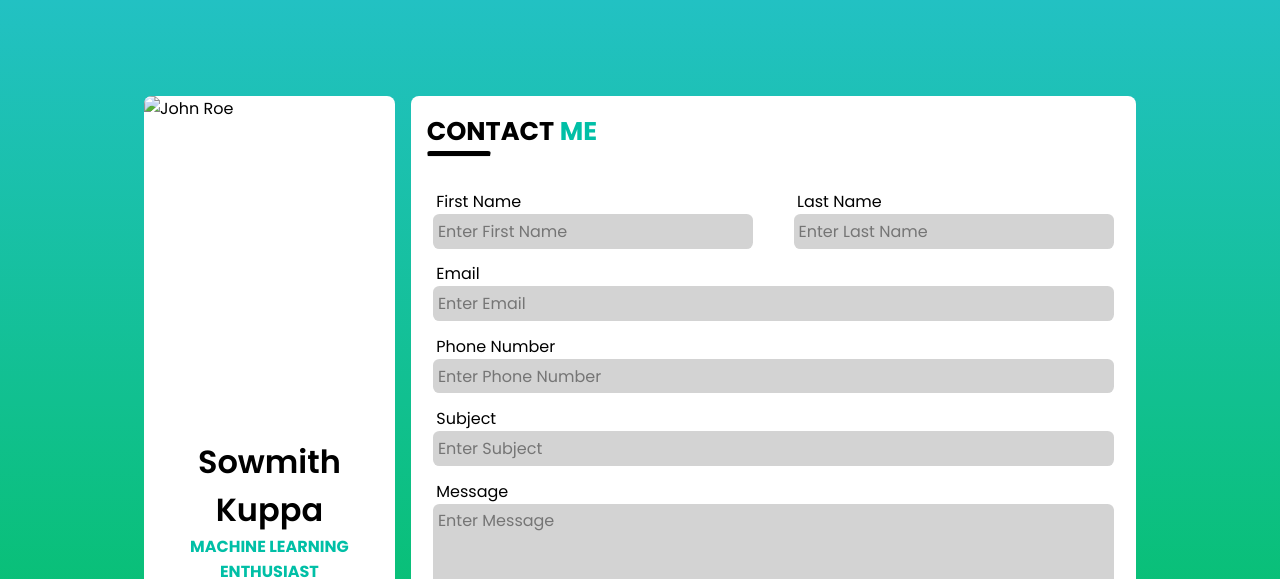
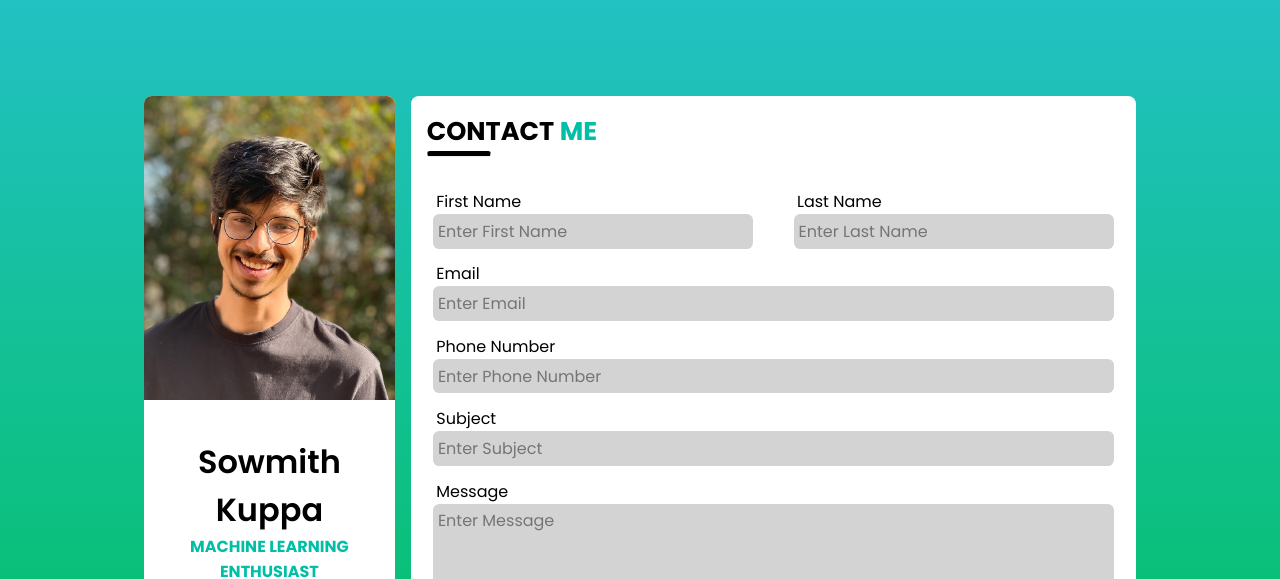
Before and after one commit to Soumith29/Soumith29.github.io, a plain HTML site: page contact.html in a window 1280 px wide. Shown: the top 579 px of the page. Drawn offline with Linux system fonts and the light colour scheme.

Commit message:
Update contact.html

```diff
--- a/contact.html
+++ b/contact.html
@@ -47,7 +47,7 @@
         <div class="sidebar_container">
             <!-- Sidebar Image -->
             <div class="image">
-                <img src="img/pro.jpeg" alt="John Roe">
+                <img src="pro.jpeg" alt="John Roe">
                 <div class="right_image_box"></div>
                 <div class="left_image_box"></div>
             </div>
```
